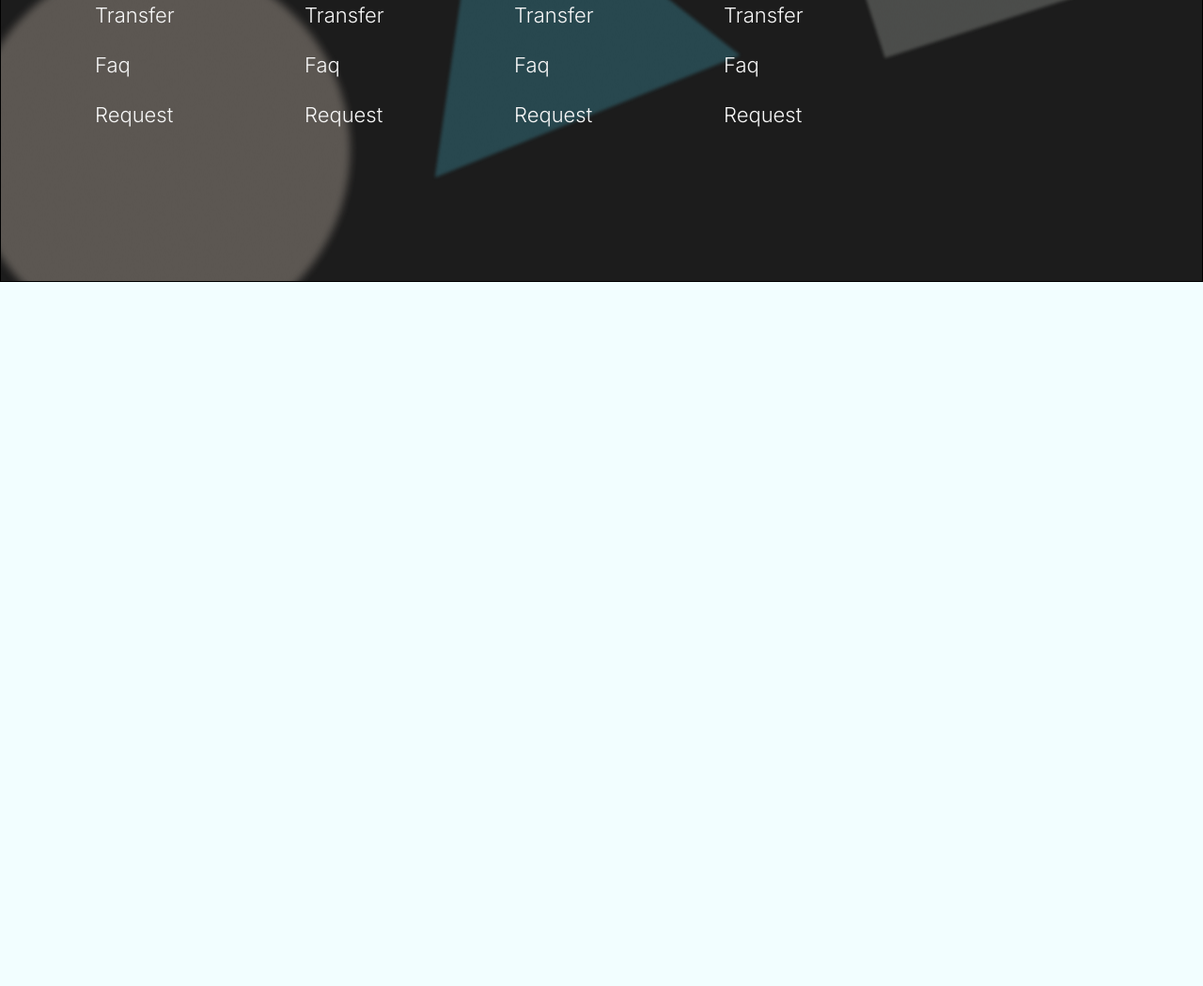
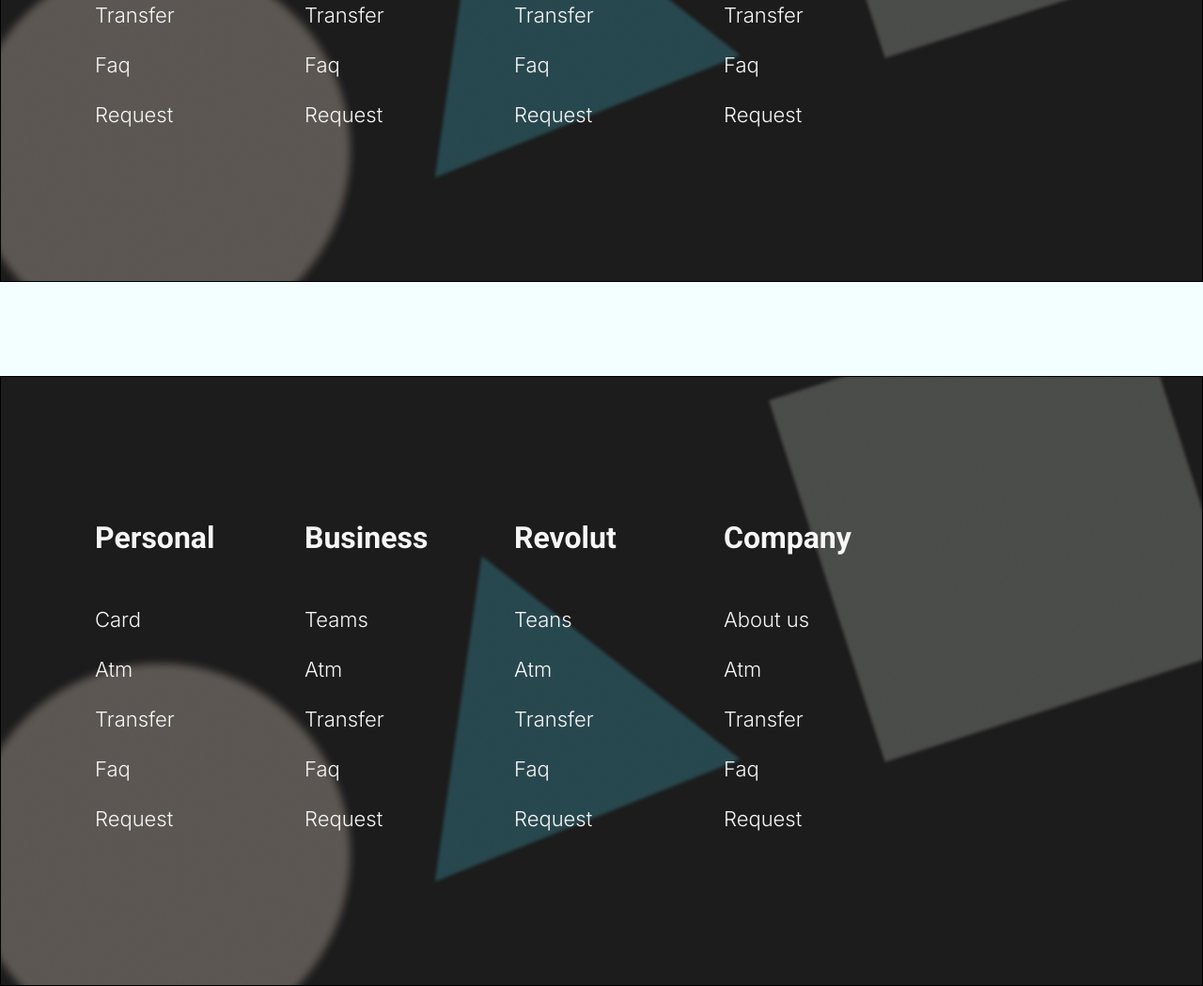
Before and after one commit to MUAZAlimi/REVOLUTCLONE, a plain HTML site: page index.html in a window 1280 px wide. Shown: the part 3329-4378 px from the top of the page at 94% size. Before the commit the page ends 3629 px from the top, so only its background shows below. Drawn offline with Linux system fonts and the light colour scheme; a web font is replaced by a local one.

Commit message:
added a new card

```diff
--- a/index.html
+++ b/index.html
@@ -141,6 +141,7 @@
 
     </main>
 
+
     <footer class="footerFrame">
        <div class="gridItem">
         <h4>Personal</h4>
@@ -183,7 +184,47 @@
         </div>
        </div>
     </footer>
-
-
+    <footer class="footerFrame">
+        <div class="gridItem">
+         <h4>Personal</h4>
+        <div class="footerLink">
+             <a href="">Card</a>
+             <a href="">Atm</a>
+             <a href="">Transfer</a>
+             <a href="">Faq</a>
+             <a href="">Request</a>
+         </div>
+        </div>
+        <div class="gridItem">
+         <h4>Business</h4>
+        <div class="footerLink">
+             <a href="">Teams</a>
+             <a href="">Atm</a>
+             <a href="">Transfer</a>
+             <a href="">Faq</a>
+             <a href="">Request</a>
+         </div>
+        </div>
+        <div class="gridItem">
+         <h4>Revolut</h4>
+        <div class="footerLink">
+             <a href="">Teans</a>
+             <a href="">Atm</a>
+             <a href="">Transfer</a>
+             <a href="">Faq</a>
+             <a href="">Request</a>
+         </div>
+        </div>
+        <div class="gridItem">
+         <h4>Company</h4>
+        <div class="footerLink">
+             <a href="">About us</a>
+             <a href="">Atm</a>
+             <a href="">Transfer</a>
+             <a href="">Faq</a>
+             <a href="">Request</a>
+         </div>
+        </div>
+     </footer>
 </body>
 </html>
```
